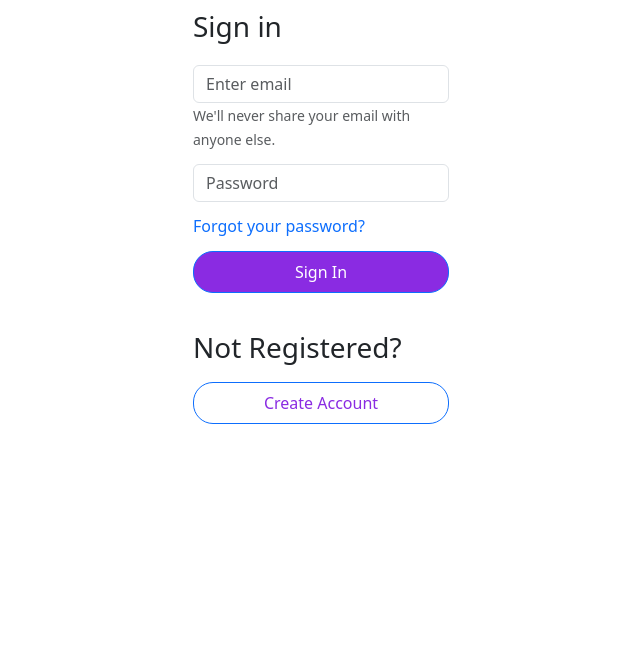
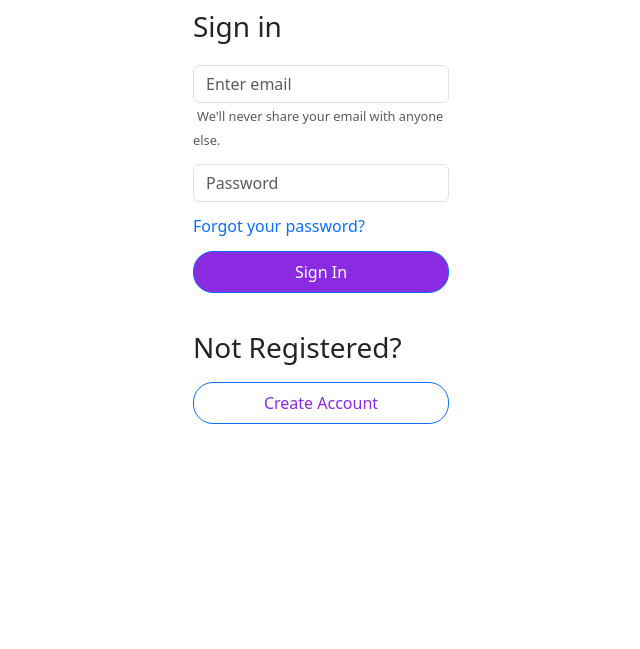
Before and after one commit to Bonzay993/NextTopComputers, a Flask app: page /sign_in in a window 1280 px wide. Shown: the part 178-827 px from the top of the page, without its empty margins (319-959 px from the left). Run offline with Flask 3, Linux system fonts and the light colour scheme; some libraries are stand-ins or nearby versions.

Commit message:
Few visual fixes to the registration and sign in pages

```diff
--- a/static/style.css
+++ b/static/style.css
@@ -201,6 +201,11 @@ body{
     border-style:2px solid blueviolet !important
 }
 
+.text-under-email-field{
+   font-size: 80%;
+   margin-left:4px;
+}
+
 .create-account-btn{
     color:blueviolet;
     background-color: white;
@@ -211,12 +216,15 @@ body{
     background-color: rgb(160, 80, 235) !important;
 }
 
-
 .not-registered-container{
     margin-top:10%;
     display:flex;
     flex-flow:row wrap;
     gap:10px;
+}
+
+.return-to-sign-in{
+    text-decoration: none;
 }
 
 /* Reset Password Form Style */
--- a/templates/forgot-password.html
+++ b/templates/forgot-password.html
@@ -12,7 +12,7 @@
             <input type="password" class="form-control" id="exampleInputPassword1" placeholder="Password">
         </div>
         <button type="submit " class="btn btn-primary sign-in-btn register-buttons reset-pass-btn ">Reset Password</button>
-        <a href = "{{ url_for('sign_in')}}" class="">Return to Sign in</a>
+        <a href = "{{ url_for('sign_in')}}" class="return-to-sign-in">Return to Sign in</a>
     </form>
 
 {% endblock %}
--- a/templates/sign-in.html
+++ b/templates/sign-in.html
@@ -21,7 +21,7 @@
     <h3>Sign in</h3>
     <div class="form-group">
       <input type="email" id="email" name="email" class="form-control" id="exampleInputEmail1" aria-describedby="emailHelp" placeholder="Enter email">
-      <small id="emailHelp" class="form-text text-muted">We'll never share your email with anyone else.</small>
+      <small id="emailHelp" class="form-text text-muted text-under-email-field">We'll never share your email with anyone else.</small>
     </div>
     <div class="form-group">
       <input type="password" id="password" name="password" class="form-control" id="exampleInputPassword1" placeholder="Password">
```
